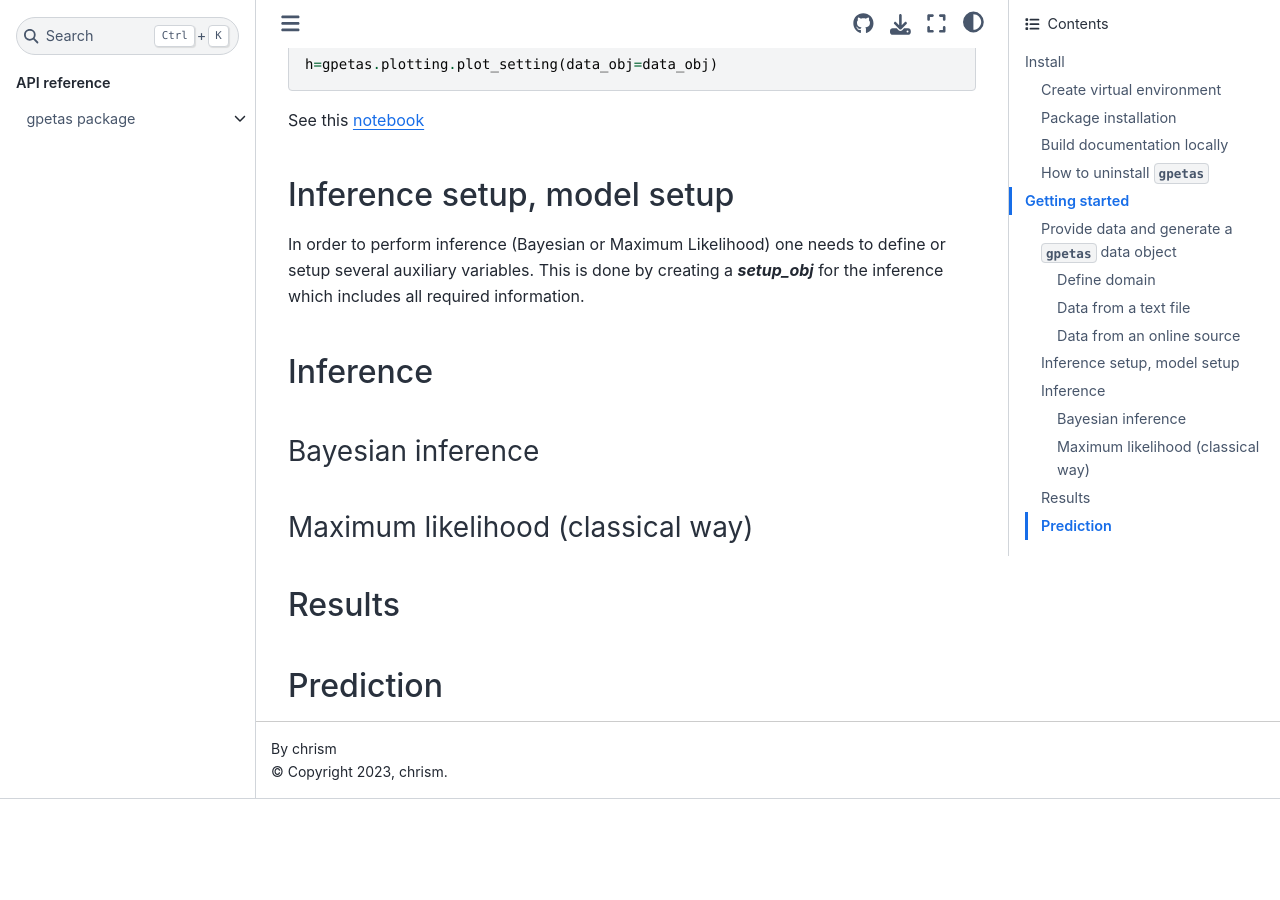
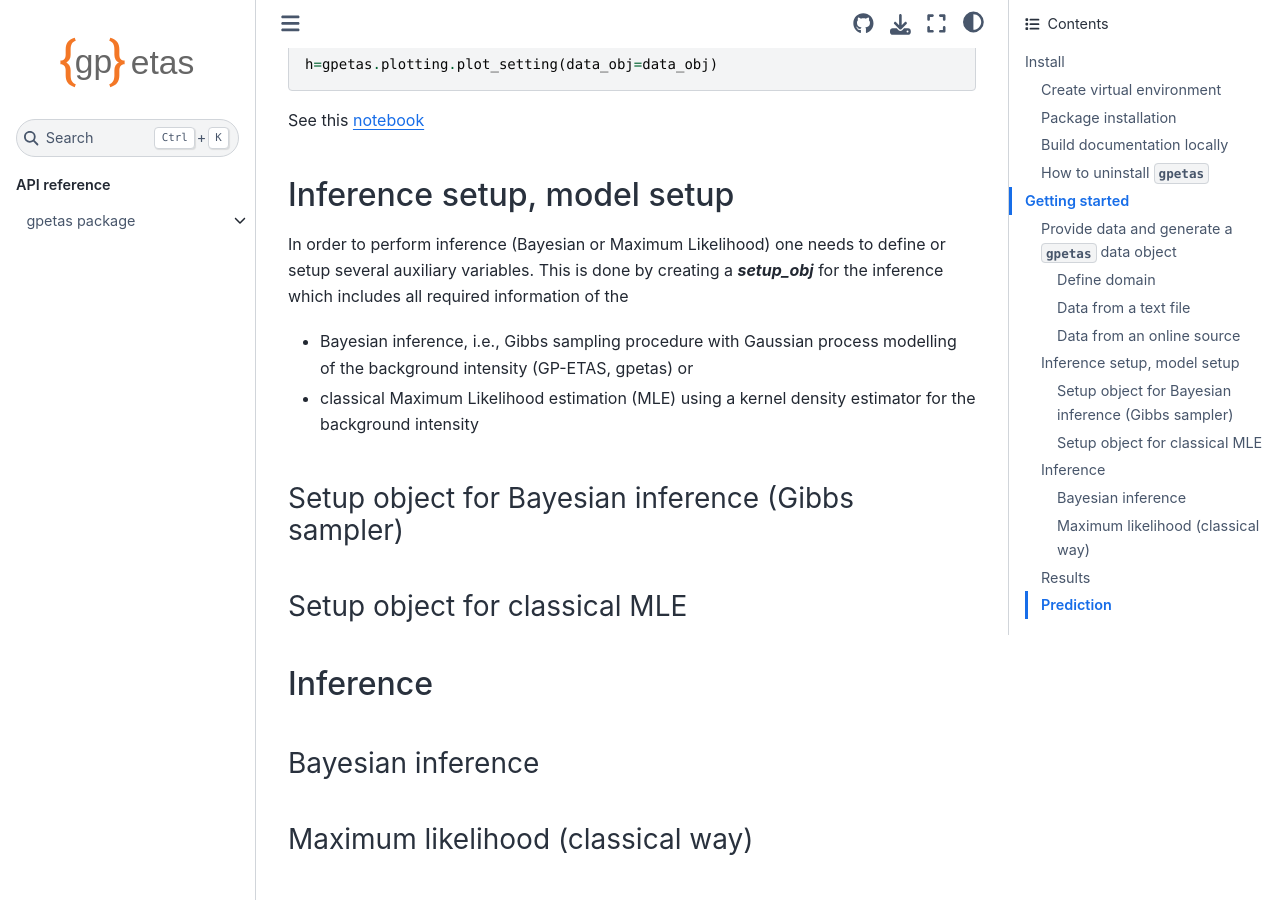
Before and after one commit to chris-molki/gpetas, a Sphinx documentation site: the page built from docs/source/README.md, in a window 1280 px wide and 900 px high, scrolled down 5895 px. Built offline with Sphinx 7.4.7 and the Sphinx Book theme 1.1.4, drawn with Linux system fonts in a browser that asks for light colours; pages that are not in the unit, such as notebooks, are missing from menus; before the commit the page ends 6694 px from its top, so only the background shows below that.

Commit message:
until data_obj

```diff
--- a/docs/source/README.md
+++ b/docs/source/README.md
@@ -253,7 +253,15 @@
 In order to perform inference (Bayesian or Maximum Likelihood)
 one needs to define or setup several auxiliary variables.
 This is done by creating a ***setup_obj*** for the inference which
-includes all required information.
+includes all required information of the
+* Bayesian inference, i.e., Gibbs sampling procedure with Gaussian process
+modelling of the background intensity (GP-ETAS, gpetas) or
+* classical Maximum Likelihood estimation (MLE) using a kernel density estimator
+for the background intensity
+
+### Setup object for Bayesian inference (Gibbs sampler)
+
+### Setup object for classical MLE
 
 
 ## Inference
```
